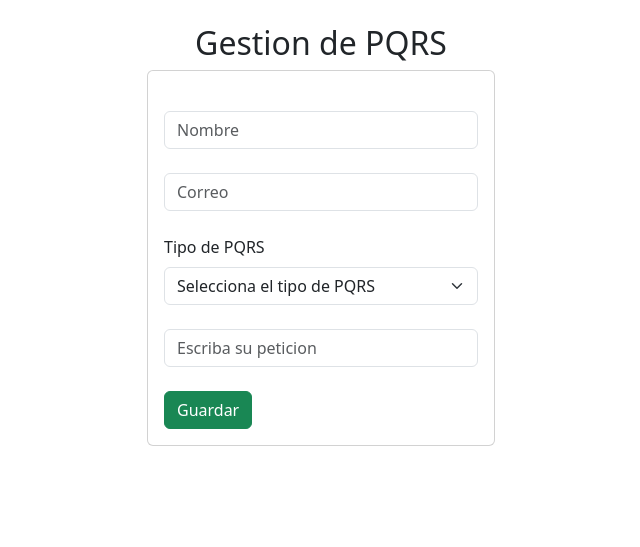
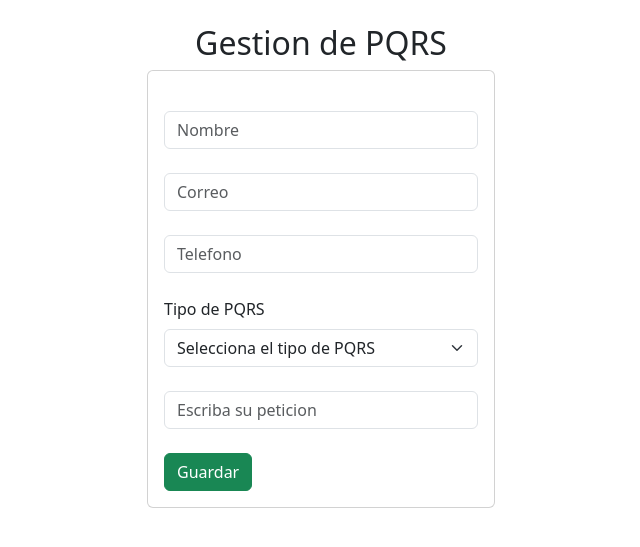
Before and after one commit to DSantiagoHerrera/Marktech.py, a Django app: page /home/pqrs/ in a window 1280 px wide. Shown: the part 56-603 px from the top of the page, without its empty margins (319-959 px from the left). Run offline with Django 5.2, Linux system fonts and the light colour scheme.

Commit message:
Update pqrs.html

```diff
--- a/home/templates/home/pqrs.html
+++ b/home/templates/home/pqrs.html
@@ -15,6 +15,10 @@
                         <br>
                         <div class="form-group">
                             <input type="text" id="txtcorreo" name="txtcorreo" class="form-control" placeholder="Correo" maxlength="50" required>
+                        </div>
+                        <br>
+                        <div class="form-group">
+                            <input type="text" id="txttelefono" name="txttelefono" class="form-control" placeholder="Telefono" maxlength="10" required>
                         </div>
                         <br>
                         <div class="col-12">
```
